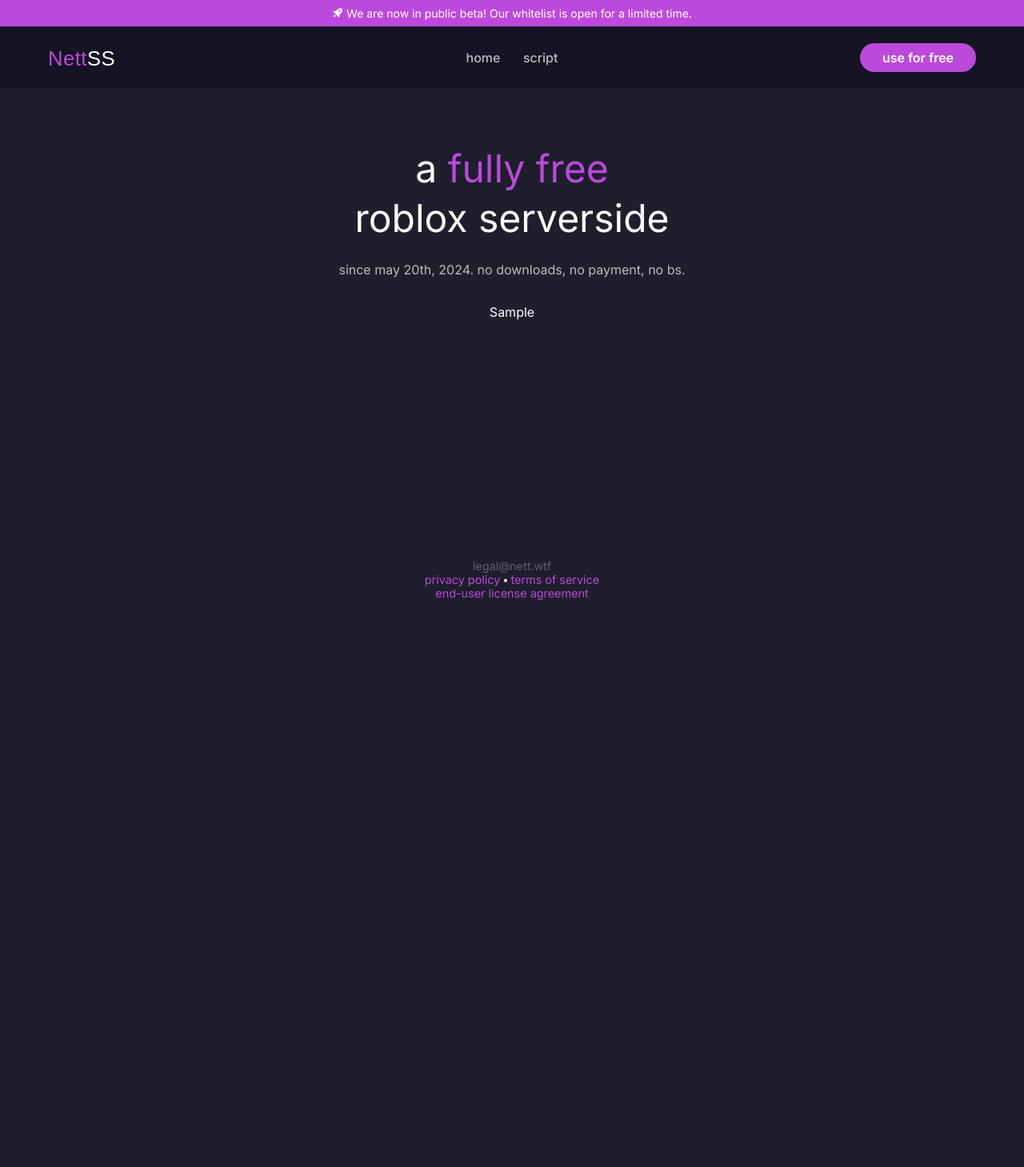
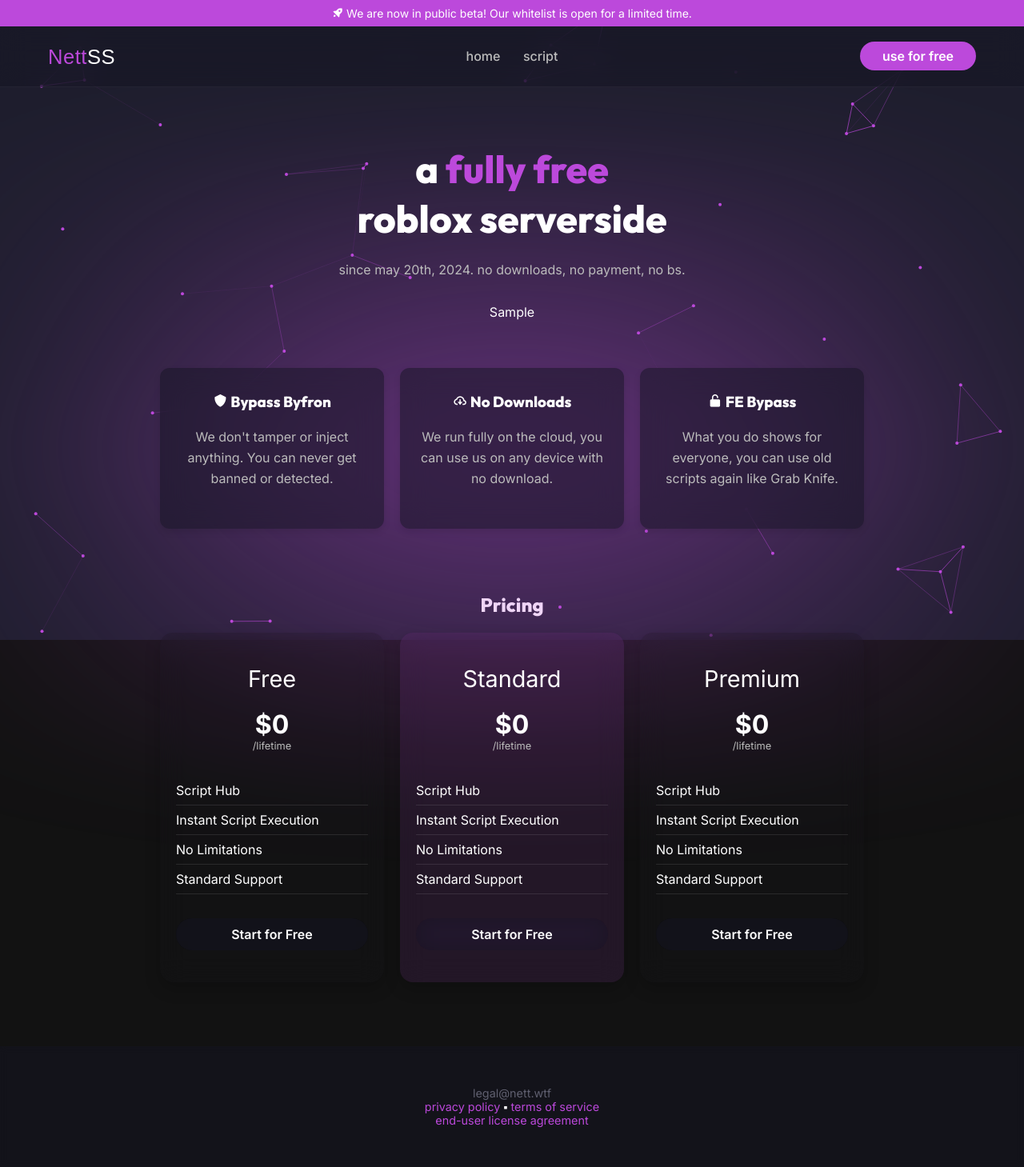
Before and after one commit to ghluka/roblox-serverside, a Flask app: template src/templates/index.html in a window 1280 px wide. Shown: the whole page at 80% size. Before the commit the page ends 751 px from the top, so only its background shows below. Run offline with Flask 3, Linux system fonts and the light colour scheme; the template is opened without the code that fills it: most values are stand-ins (such as "Sample title", 1, 10 or a date in 2020); parts of the project's set-up code (start-up, migrations or seed data) failed here and were passed over; some web fonts are replaced.

Commit message:
Expand home page

```diff
--- a/src/static/assets/css/home.css
+++ b/src/static/assets/css/home.css
@@ -1,10 +1,16 @@
 @import url('https://fonts.googleapis.com/css2?family=Inter:wght@400;600;700&display=swap');
+@import url('https://fonts.googleapis.com/css2?family=Outfit:wght@100..900&display=swap');
 
 * {
     margin: 0;
     padding: 0;
     box-sizing: border-box;
     font-family: 'Inter', sans-serif;
+}
+
+h1, h1 > span, .title {
+    font-family: "Outfit", sans-serif!important;
+    font-weight: 800!important;
 }
 
 body {
@@ -37,7 +43,6 @@ body > *:not(.footer) {
 
 .navbar {
     position: fixed;
-    top: 34px;
     left: 0;
     width: 100%;
     z-index: 1000;
@@ -45,9 +50,15 @@ body > *:not(.footer) {
     justify-content: space-between;
     align-items: center;
     padding: 20px 60px;
-    background: var(--darker-hov);
-    backdrop-filter: blur(12px);
+    backdrop-filter: blur(16px);
+    background: var(--dark-hov);
+    top: 32px;
     border-bottom: 1px solid rgba(255, 255, 255, 0.05);
+}
+@media only screen and (max-width: 449px) {
+    .navbar {
+        top: 50px;
+    }
 }
 
 .logo {
@@ -109,9 +120,27 @@ body > *:not(.footer) {
 }
 
 .hero {
-    margin-top: 180px;
+    margin-top: 60px;
     text-align: center;
     padding: 0 20px;
+    position: relative;
+}
+
+.hero-bg {
+    position: absolute;
+    top: 0;
+    left: 0;
+    width: 100%;
+    height: 100%;
+    background: var(--nett);
+    filter: blur(10em);
+    z-index: 0;
+    border-radius: 100%;
+}
+
+.hero > *:not(.hero-bg) {
+    position: relative;
+    z-index: 1;
 }
 
 .hero h1 {
@@ -139,10 +168,11 @@ body > *:not(.footer) {
     gap: 16px;
 }
 
-.hero-buttons > .dashboard-button, .hero-buttons > .discord-button {
+.hero-buttons > .dashboard-button, .hero-buttons > .discord-button, .btn-hollow {
     padding: 10px 24px;
     border-radius: 999px;
-    background-color: transparent!important;
+    background-color: var(--dark-hov)!important;
+    backdrop-filter: blur(16px);
     text-decoration: none;
     font-weight: 600;
     transition: all 0.3s, color 0.3s;
@@ -173,41 +203,15 @@ body > *:not(.footer) {
     transform: scale(1.05);
 }
 
-.features {
-    margin-top: 100px;
-    text-align: center;
-    background: rgba(255,255,255,0.03);
-    padding: 60px 20px;
-    border-radius: 20px;
-    max-width: 900px;
-    margin-left: auto;
-    margin-right: auto;
-}
-
-.features h2 {
-    font-size: 1.8rem;
-    margin-bottom: 16px;
-}
-
-.features p {
-    color: #bcbcbc;
-    max-width: 600px;
-    margin: 0 auto 30px;
-}
-
-.screenshot-placeholder {
-    width: 100%;
-    height: 250px;
-    background: linear-gradient(90deg, #2a273b, #322c47);
-    border-radius: 10px;
-}
-
 .footer {
     margin-top: auto;
     text-align: center;
     padding: 50px 20px;
     color: #9b86cf;
     font-size: 0.9rem;
+    background-color: var(--dark-hov);
+    backdrop-filter: blur(4px);
+    width: 100%;
 }
 .footer a {
     color: var(--nett);
@@ -227,3 +231,119 @@ body > *:not(.footer) {
         display: none;
     }
 }
+
+@media only screen and (max-width: 619px) {
+    .hide-on-small {
+        display: none;
+    }
+}
+
+#backgroundCanvas {
+    position: fixed;
+    top: 0;
+    left: 0;
+    width: 100%;
+    height: 100%;
+    z-index: -1;
+    background-color: var(--bg);
+}
+html, body {
+    background-color: transparent!important;
+}
+
+.features-grid {
+    display: flex;
+    flex-wrap: wrap;
+    justify-content: center;
+    gap: 20px;
+    max-width: 1000px;
+    margin: 0 auto;
+}
+
+.feature {
+    flex: 0 1 280px;
+    max-width: 320px;
+    border-radius: 12px;
+    padding: 30px 20px;
+    box-shadow: 0 4px 8px rgba(0, 0, 0, 0.1);
+    background-color: var(--dark-hov);
+    backdrop-filter: blur(16px);
+}
+
+.pricing {
+    padding: 80px 20px;
+    text-align: center;
+    width: 100%;
+}
+
+.pricing-grid {
+    display: flex;
+    flex-wrap: wrap;
+    justify-content: center;
+    gap: 20px;
+    max-width: 1200px;
+    margin: 0 auto;
+}
+
+.pricing-card {
+    background-color: var(--card);
+    backdrop-filter: blur(16px);
+    border-radius: 16px;
+    padding: 40px 20px;
+    flex: 0 1 280px;
+    max-width: 320px;
+    box-shadow: 0 8px 20px rgba(0,0,0,0.2);
+    transition: transform 0.3s;
+}
+
+.pricing-card:hover {
+    transform: translateY(-8px);
+}
+
+.pricing-card.highlighted {
+    background-color: var(--card-dark);
+    color: #fff;
+}
+
+.pricing-card h2 {
+    font-family: "Outfit", sans-serif;
+    font-weight: 800;
+    font-size: 1.8rem;
+    margin-bottom: 20px;
+}
+
+.pricing-card .price {
+    font-size: 2rem;
+    font-weight: 700;
+    margin-bottom: 30px;
+}
+
+.pricing-card .price span {
+    display: block;
+    font-size: 0.8rem;
+    font-weight: 400;
+    color: #bcbcbc;
+}
+
+.pricing-card ul {
+    list-style: none;
+    padding: 0;
+    margin-bottom: 30px;
+    text-align: left;
+}
+
+.pricing-card ul li {
+    padding: 8px 0;
+    border-bottom: 1px solid rgba(255,255,255,0.1);
+}
+
+.pricing-card ul li.disabled {
+    opacity: 0.4;
+    text-decoration: line-through;
+}
+
+.pricing-card .btn-primary {
+    display: inline-block;
+    width: 100%;
+    text-align: center;
+}
--- a/src/static/assets/css/index.css
+++ b/src/static/assets/css/index.css
@@ -12,6 +12,8 @@
     --side: rgba(20, 20, 35, 1);
     --nett: #bc49db;
     --selected: rgba(188, 73, 219, 0.1);
+    --card: rgba(20, 20, 35, 0.1);
+    --card-dark: rgba(188, 73, 219, 0.1);
 }
 
 html, body {
--- /dev/null
+++ b/src/static/assets/js/particles.js
@@ -0,0 +1,65 @@
+
+const canvas = document.getElementById('backgroundCanvas');
+const ctx = canvas.getContext('2d');
+
+let width, height, particles;
+const maxDist = 120;
+
+function resizeCanvas() {
+  width = canvas.width = window.innerWidth;
+  height = canvas.height = window.innerHeight;
+
+  const baseDensity = 0.00005;
+  const particleCount = Math.floor(width * height * baseDensity);
+
+  particles = [];
+  for (let i = 0; i < particleCount; i++) {
+    particles.push({
+      x: Math.random() * width,
+      y: Math.random() * height,
+      vx: (Math.random() - 0.5) * 0.7,
+      vy: (Math.random() - 0.5) * 0.7
+    });
+  }
+}
+
+function draw() {
+  ctx.clearRect(0, 0, width, height);
+
+  for (const p of particles) {
+    p.x += p.vx;
+    p.y += p.vy;
+
+    if (p.x < 0 || p.x > width) p.vx *= -1;
+    if (p.y < 0 || p.y > height) p.vy *= -1;
+
+    ctx.beginPath();
+    ctx.arc(p.x, p.y, 2, 0, Math.PI * 2);
+    ctx.fillStyle = '#bc49db';
+    ctx.fill();
+  }
+
+  for (let i = 0; i < particles.length; i++) {
+    for (let j = i + 1; j < particles.length; j++) {
+      const a = particles[i];
+      const b = particles[j];
+      const dx = a.x - b.x;
+      const dy = a.y - b.y;
+      const dist = Math.sqrt(dx * dx + dy * dy);
+      if (dist < maxDist) {
+        ctx.beginPath();
+        ctx.moveTo(a.x, a.y);
+        ctx.lineTo(b.x, b.y);
+        ctx.strokeStyle = `rgba(188,73,219,${1 - dist / maxDist})`;
+        ctx.lineWidth = 1;
+        ctx.stroke();
+      }
+    }
+  }
+
+  requestAnimationFrame(draw);
+}
+
+window.addEventListener('resize', resizeCanvas);
+resizeCanvas();
+draw();
--- a/src/templates/index.html
+++ b/src/templates/index.html
@@ -9,12 +9,15 @@
         <link rel="stylesheet" href="/assets/css/index.css">
         <link rel="stylesheet" href="/assets/css/sidebar.css">
         <meta content="NettSS" property="og:title">
-        <meta content="Nett Administration is an open-source admin program for Roblox, offering a wide array of features and commands to improve the experience for both players and developers." property="og:description">
+        <meta content="A fully free Roblox serverside. Use our script executor to get admin and use Ultimate Trolling GUI and more." property="og:description">
+        <meta content="roblox ss, roblox serverside, roblox cheat, roblox exploit, roblox fe, fe bypass, server side, john doe" name="keywords">
         <meta content="https://{{domain}}/" property="og:url">
         <meta content="#bc49db" data-react-helmet="true" name="theme-color">
         <meta name="color-scheme" content="dark">
+        <meta name="robots" content="index, follow">
     </head>
     <body>
+        <canvas id="backgroundCanvas"></canvas>
         <header class="banner"><i class='bx bxs-rocket'></i> We are now in public beta! Our whitelist is open for a limited time.</header>
         <nav class="navbar">
             <div class="logo"><div class="logo_name" onclick="window.location.href = '/'"><span style="color: #bc49db;">Nett</span><span>SS</span></div></div>
@@ -28,13 +31,70 @@
             </div>
             <a href="/dashboard" class="btn-dashboard">{% if whitelisted %}dashboard{% else %}use for free{% endif %}</a>
         </nav>
-        <section class="hero">
+        <section class="hero" style="margin-top: 180px;">
             <h1 style="max-width: 700px;">a <span>fully free</span><br>roblox serverside</h1>
             <p>since may 20th, 2024. no downloads, no payment, no bs.</p>
             <div class="hero-buttons">
                 {{dashboard_button}}
             </div>
         </section>
+        <section class="hero">
+            <div class="hero-bg"></div>
+            <div class="features-grid">
+                <div class="feature">
+                    <h3 class="title"><i class='bx bxs-shield' ></i> Bypass Byfron</h3>
+                    <p>We don't tamper or inject anything. You can never get banned or detected.</p>
+                </div>
+                <div class="feature">
+                    <h3 class="title"><i class='bx bx-cloud-download'></i> No Downloads</h3>
+                    <p>We run fully on the cloud, you can use us on any device with no download.</p>
+                </div>
+                <div class="feature">
+                    <h3 class="title"><i class='bx bxs-lock-open-alt'></i> FE Bypass</h3>
+                    <p>What you do shows for everyone, you can use old scripts again like Grab Knife.</p>
+                </div>
+            </div>
+        </section>
+        <section class="pricing">
+            <h1>Pricing</h1>
+            <br>
+            <div class="pricing-grid">
+                <div class="pricing-card">
+                    <h2>Free</h2>
+                    <p class="price">$0<span>/lifetime</span></p>
+                    <ul>
+                        <li>Script Hub</li>
+                        <li>Instant Script Execution</li>
+                        <li>No Limitations</li>
+                        <li>Standard Support</li>
+                    </ul>
+                    <a href="/dashboard" class="btn-primary btn-hollow">Start for Free</a>
+                </div>
+                <div class="pricing-card highlighted hide-on-small">
+                    <h2>Standard</h2>
+                    <p class="price">$0<span>/lifetime</span></p>
+                    <ul>
+                        <li>Script Hub</li>
+                        <li>Instant Script Execution</li>
+                        <li>No Limitations</li>
+                        <li>Standard Support</li>
+                    </ul>
+                    <a href="/dashboard" class="btn-primary btn-hollow">Start for Free</a>
+                </div>
+                <div class="pricing-card hide-on-small">
+                    <h2>Premium</h2>
+                    <p class="price">$0<span>/lifetime</span></p>
+                    <ul>
+                        <li>Script Hub</li>
+                        <li>Instant Script Execution</li>
+                        <li>No Limitations</li>
+                        <li>Standard Support</li>
+                    </ul>
+                    <a href="/dashboard" class="btn-primary btn-hollow">Start for Free</a>
+                </div>
+            </div>
+        </section>
+
         <footer class="footer">
             <a style="color: #606070;" href="mailto:legal@{{domain}}">legal@nett.wtf</a><br>
             <a href="/privacy">privacy policy</a>
@@ -43,5 +103,6 @@
             <br>
             <a href="/eula">end-user license agreement</a>
         </footer>
+        <script src="/assets/js/particles.js"></script>
     </body>
 </html>
```
Also changed, not shown: 1 other file.
